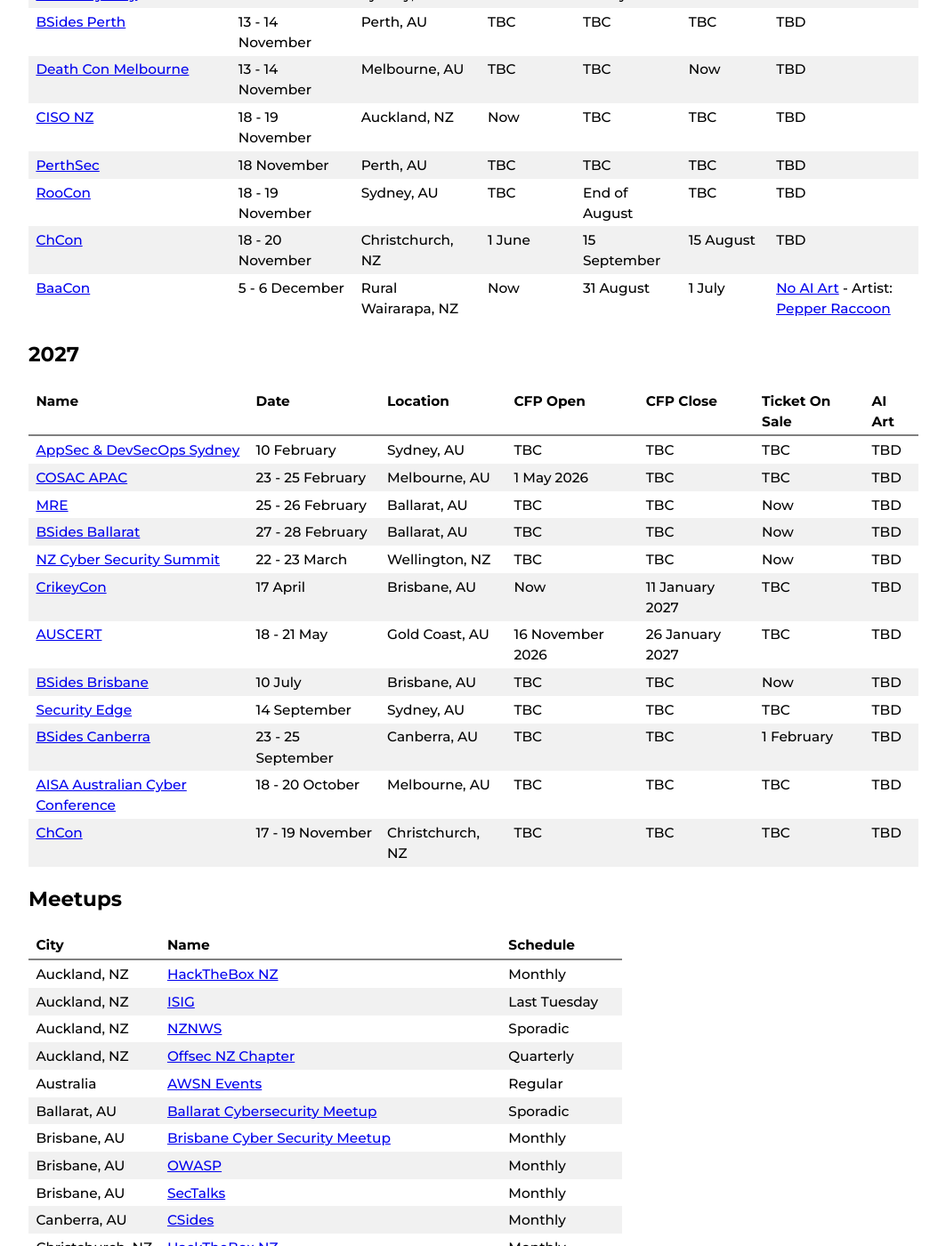
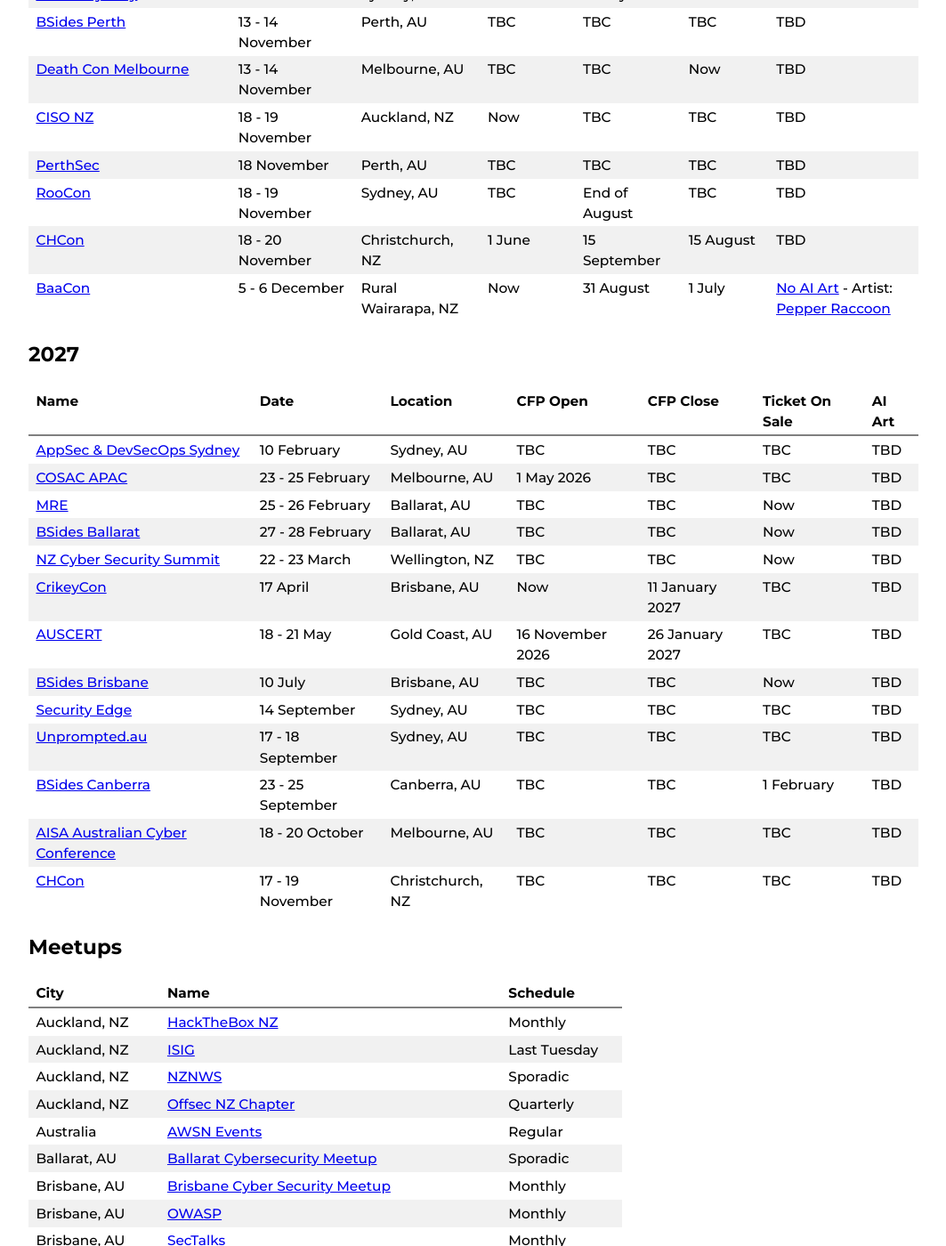
Before and after one commit to nzkarit/downundercons, a Jekyll site: the page built from index.markdown, in a window 1280 px wide and 1400 px high, scrolled down 1588 px. Shown: the whole window at 89% size, without its empty margins (108-1171 px from the left). Built offline with Jekyll 4.4.1, drawn with Linux system fonts in a browser that asks for light colours.

Commit message:
Update index.markdown

```diff
--- a/index.markdown
+++ b/index.markdown
@@ -49,7 +49,7 @@ These are a list of hacker/infosec cons and meetups in the NZ and Aussie Area.
 | [CISO NZ](https://ciso-nz.coriniumintelligence.com/) | 18 - 19 November | Auckland, NZ | Now | TBC | TBC | TBD |
 | [PerthSec](https://aisasecuritydays.com.au/perthsec) | 18 November | Perth, AU | TBC | TBC | TBC | TBD |
 | [RooCon](https://x.com/RooCon_AU) | 18 - 19  November | Sydney, AU | TBC | End of August| TBC | TBD |
-| [ChCon](https://2026.chcon.nz/) | 18 - 20 November | Christchurch, NZ | 1 June | 15 September | 15 August | TBD |
+| [CHCon](https://2026.chcon.nz/) | 18 - 20 November | Christchurch, NZ | 1 June | 15 September | 15 August | TBD |
 | [BaaCon](https://baacon.nz/) | 5 - 6 December | Rural Wairarapa, NZ | Now | 31 August | 1 July | [No AI Art](https://baacon.nz/faq/#do-you-have-an-ai-policy) - Artist: [Pepper Raccoon](https://pepperraccoon.com/) |
 
 ## 2027
@@ -65,9 +65,10 @@ These are a list of hacker/infosec cons and meetups in the NZ and Aussie Area.
 | [AUSCERT](https://conference.auscert.org.au/) | 18 - 21 May | Gold Coast, AU | 16 November 2026 | 26 January 2027 | TBC | TBD |
 | [BSides Brisbane](https://bsidesbrisbane.com/) | 10 July | Brisbane, AU | TBC | TBC | Now | TBD |
 | [Security Edge](https://adapt.com.au/events/security-edge/) | 14 September | Sydney, AU | TBC | TBC | TBC | TBD |
+| [Unprompted.au](https://www.unprompted.au/) | 17 - 18 September | Sydney, AU | TBC | TBC | TBC | TBD |
 | [BSides Canberra](https://www.bsidesau.com.au/) | 23 - 25 September | Canberra, AU |TBC | TBC | 1 February | TBD |
 | [AISA Australian Cyber Conference](https://www.cyberconference.com.au/) | 18 - 20 October | Melbourne, AU | TBC | TBC | TBC | TBD |
-| [ChCon](https://chcon.nz/) | 17 - 19 November | Christchurch, NZ | TBC | TBC | TBC | TBD |
+| [CHCon](https://chcon.nz/) | 17 - 19 November | Christchurch, NZ | TBC | TBC | TBC | TBD |
 
 ## Meetups
 
```
Also changed, not shown: other parts of index.markdown (+1 -1 lines).
